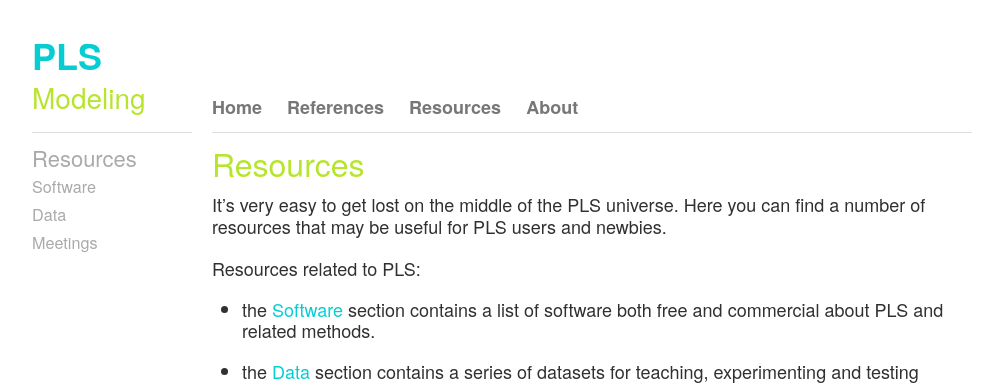
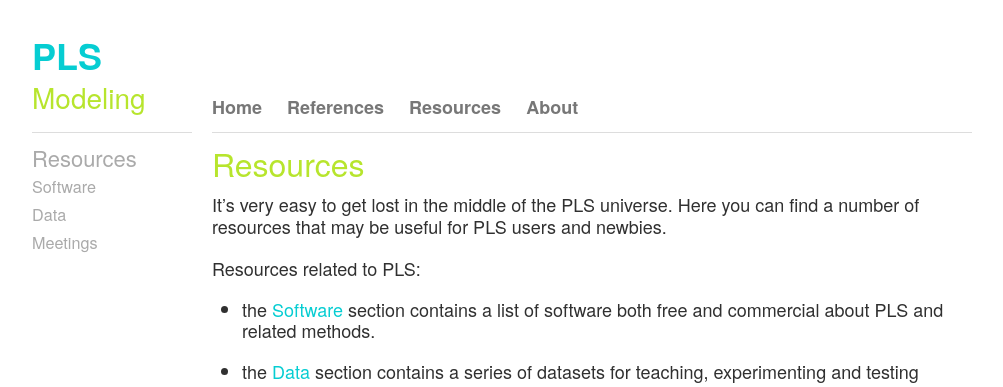
Before and after one commit to plsmodeling/plsmodeling.github.io, a Jekyll site: the page built from resources/index.md, in a window 1280 px wide. Shown: the top 387 px of the page, without its empty margins (138-1141 px from the left). Built offline with Jekyll 4.4.1, drawn with Linux system fonts in a browser that asks for light colours; Markdown is read by kramdown in place of the engine named in the settings.

```diff
--- a/resources/index.md
+++ b/resources/index.md
@@ -6,7 +6,7 @@
 ---
 
 ## Resources ##
-It's very easy to get lost on the middle of the PLS universe. Here you can find a
+It's very easy to get lost in the middle of the PLS universe. Here you can find a
 number of resources that may be useful for PLS users and newbies.
 
 Resources related to PLS:
```
Also changed, not shown: index.md (+4 -0 lines), 2 other files.
